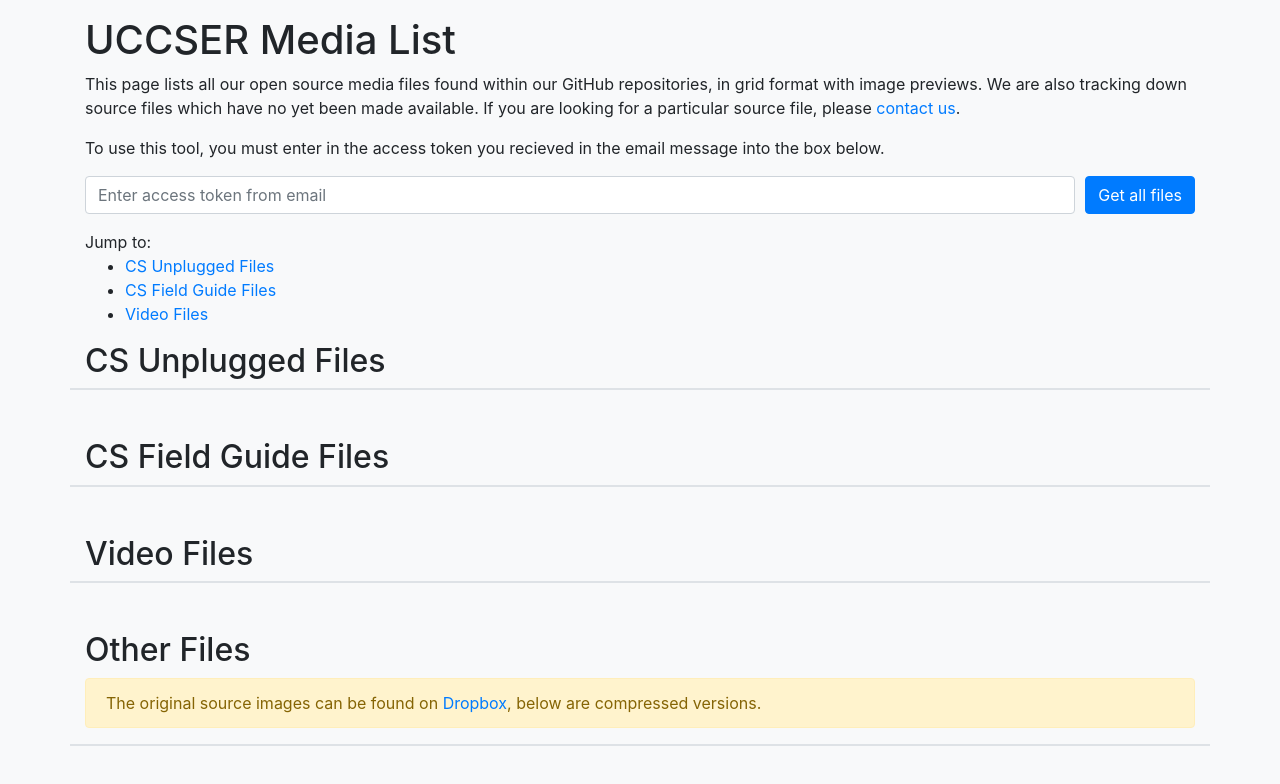
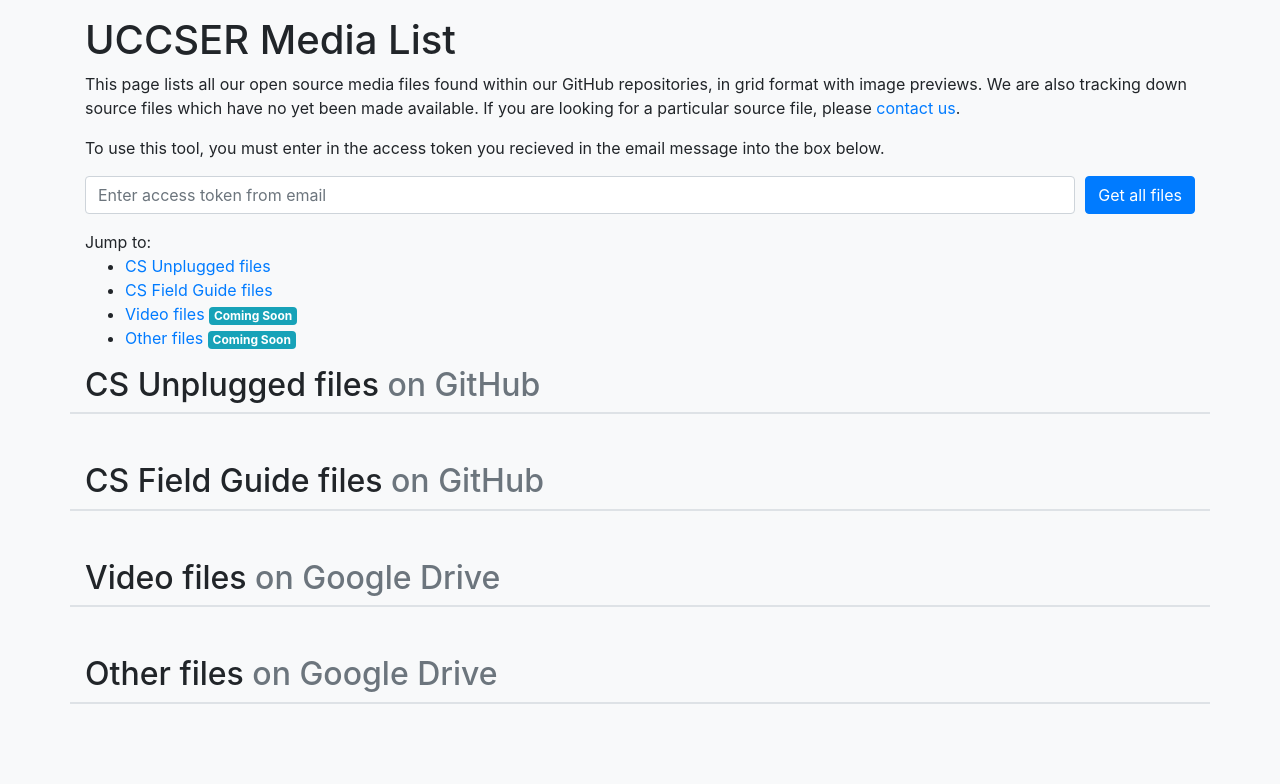
Before and after one commit to uccser/uccser-extras, a plain HTML site: page media-list/index.html in a window 1280 px wide. Drawn offline with nearby package versions, Linux system fonts and the light colour scheme.

Commit message:
Add coming soon badges

```diff
--- a/media-list/index.html
+++ b/media-list/index.html
@@ -35,24 +35,22 @@
 
       <p class="mb-0">Jump to:</p>
       <ul>
-        <li><a href="#csu-header">CS Unplugged Files</a></li>
-        <li><a href="#csfg-header">CS Field Guide Files</a></li>
-        <li><a href="#video-header">Video Files</a></li>
+        <li><a href="#csu-header">CS Unplugged files</a></li>
+        <li><a href="#csfg-header">CS Field Guide files</a></li>
+        <li><a href="#video-header">Video files</a> <span class="badge badge-info">Coming Soon</span></li>
+        <li><a href="#other-header">Other files</a> <span class="badge badge-info">Coming Soon</span></li>
       </ul>
 
-      <h2 id="csu-header">CS Unplugged Files</h2>
+      <h2 id="csu-header">CS Unplugged files <span class="text-muted">on GitHub</span></h2>
       <div class="row border mb-5" id="csu-files"></div>
 
-      <h2 id="csfg-header">CS Field Guide Files</h2>
+      <h2 id="csfg-header">CS Field Guide files <span class="text-muted">on GitHub</span></h2>
       <div class="row border mb-5" id="csfg-files"></div>
 
-      <h2 id="video-header">Video Files</h2>
+      <h2 id="video-header">Video files <span class="text-muted">on Google Drive</span></h2>
       <div class="row border mb-5" id="video-files"></div>
 
-      <h2 id="other-header">Other Files</h2>
-      <div class="alert alert-warning" role="alert">
-        The original source images can be found on <a href="https://www.dropbox.com/sh/vnqkwvyvf2qadiq/AADRN4t3k71TZ2JagDNlb8mYa">Dropbox</a>, below are compressed versions.
-      </div>
+      <h2 id="other-header">Other files <span class="text-muted">on Google Drive</span></h2>
       <div class="row border mb-5" id="other-files"></div>
     </main>
 
--- a/media-list/media-list.js
+++ b/media-list/media-list.js
@@ -13,7 +13,6 @@ const EMBED_TYPES = [
 $(document).ready(function() {
   $("#get-files").click(function(){
     $("#errors").empty();
-    $("#feedback").text("Getting files...");
     get_all_files();
   });
 });
```
